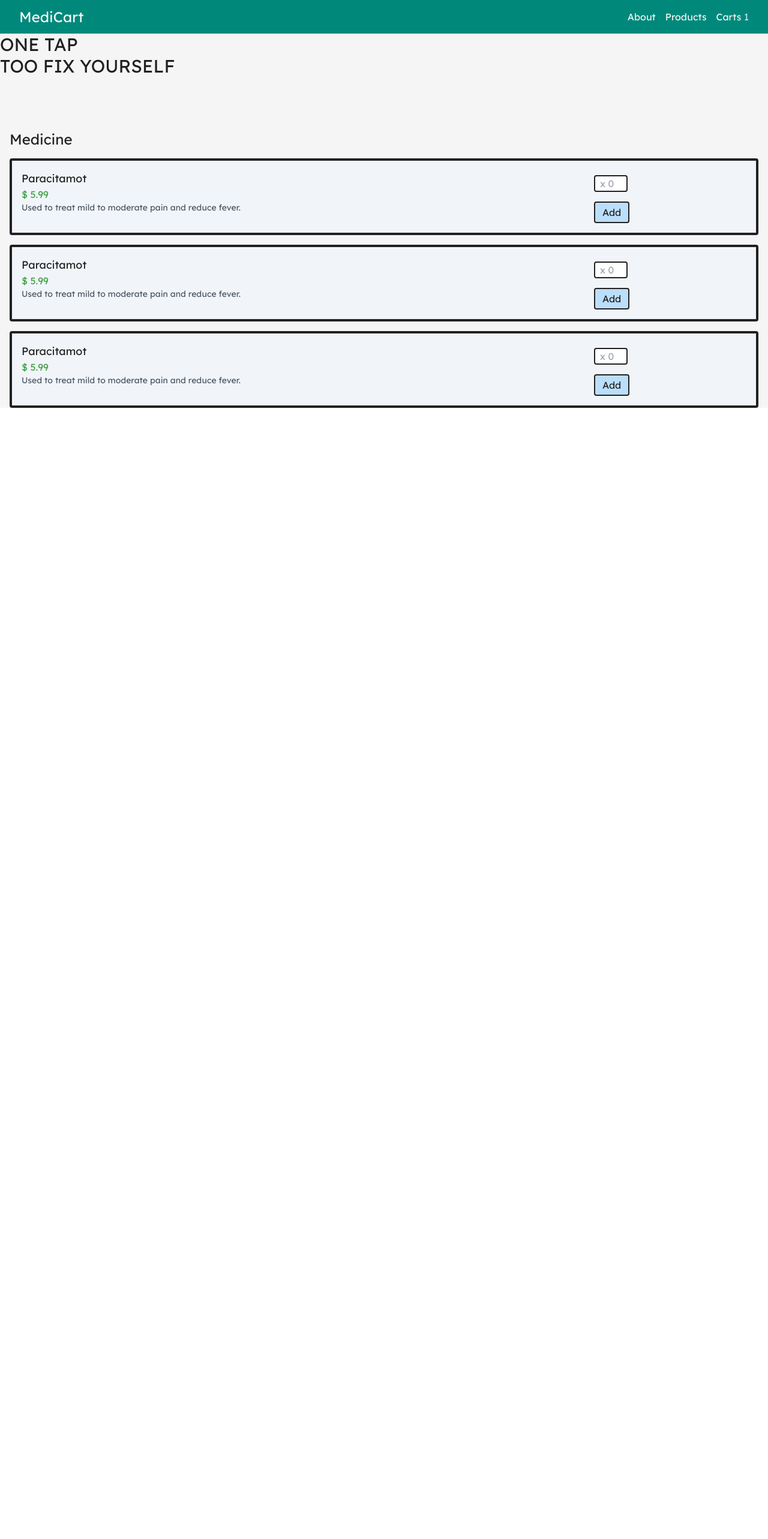
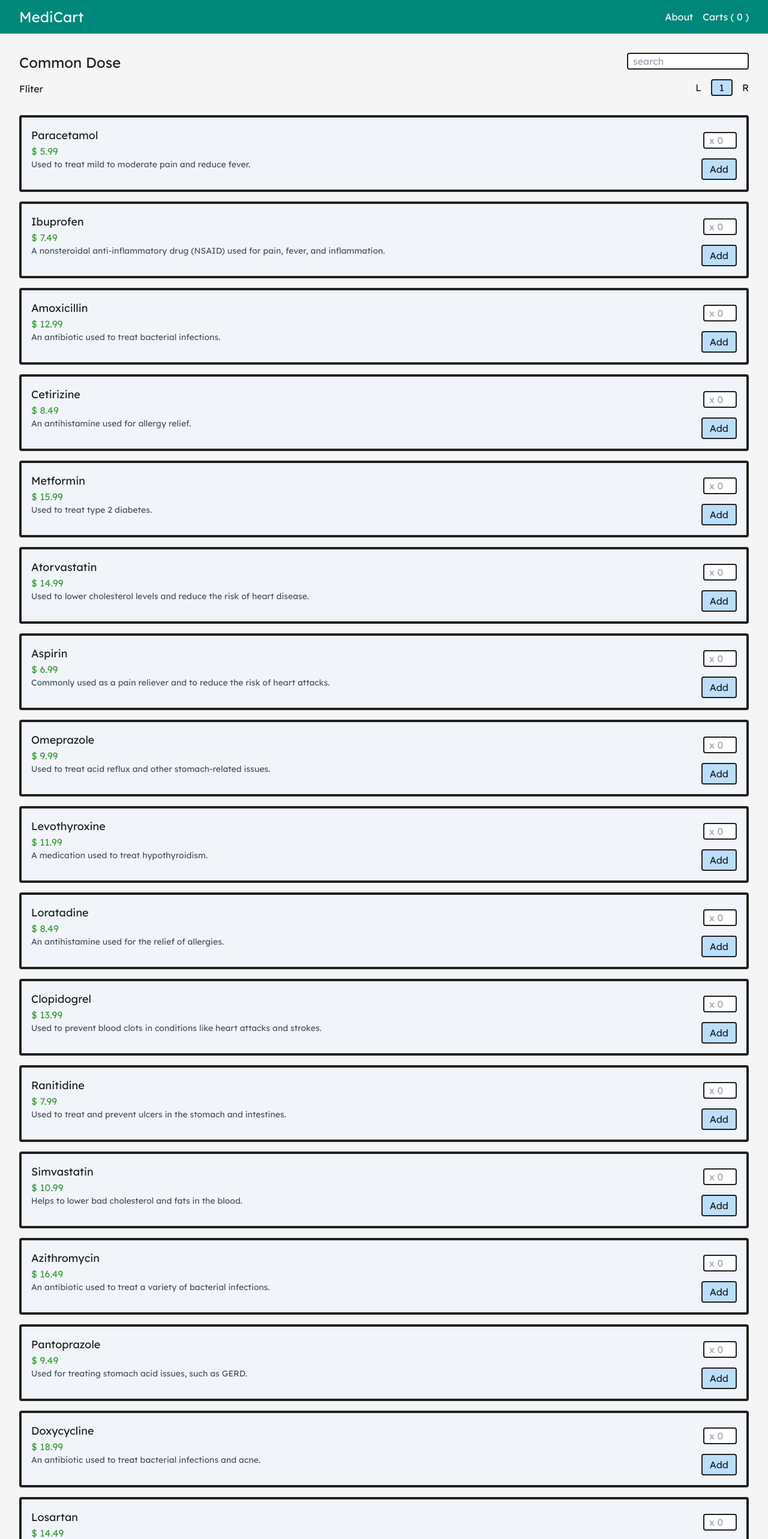
Before and after one commit to HtetAungLw1n/medi-cart, a React (Vite) app: page / in a window 1280 px wide. Shown: the top 2566 px of the page at 60% size. Before the commit the page ends 800 px from the top, so only its background shows below. Built offline with nearby package versions, Linux system fonts and the light colour scheme.

Commit message:
Ui all down (only need 10 limits in MedicineList)

```diff
--- a/src/App.jsx
+++ b/src/App.jsx
@@ -1,13 +1,13 @@
-import Hero from "./layout/Hero";
 import Nav from "./layout/Nav";
 import Products from "./layout/Products";
+import Footer from "./layout/Footer";
 
 function App() {
   return (
     <>
       <Nav />
-      <Hero />
       <Products />
+      <Footer />
     </>
   );
 }
--- /dev/null
+++ b/src/components/ControlBar.jsx
@@ -0,0 +1,26 @@
+import React from "react";
+import Fliter from "../components/Fliter";
+import Pagination from "./Pagination";
+
+const ControlBar = () => {
+  return (
+    <>
+      <div className="flex justify-between items-center py-4">
+        <div>
+          <p className="text-2xl mb-4">Common Dose</p>
+          <Fliter />
+        </div>
+        <div>
+          <input
+            type="text"
+            placeholder="search"
+            className="block outline-none border-2 border-textcolor rounded pl-2 mb-4"
+          />
+          <Pagination />
+        </div>
+      </div>
+    </>
+  );
+};
+
+export default ControlBar;
--- /dev/null
+++ b/src/components/Fliter.jsx
@@ -0,0 +1,7 @@
+import React from "react";
+
+const Fliter = () => {
+  return <div>Fliter</div>;
+};
+
+export default Fliter;
--- a/src/components/Medicine.jsx
+++ b/src/components/Medicine.jsx
@@ -1,23 +1,21 @@
 import React from "react";
 
-const Medicine = () => {
+const Medicine = ({ medicine }) => {
   return (
     <>
       <div className="medicine bg-slate-100 mb-4 border-4 rounded p-4 border-textcolor flex">
         <div className="w-3/4">
-          <div className="text-lg">Paracitamot</div>
-          <div className="text-secondary">$ 5.99</div>
-          <div className="text-sm text-gray-600">
-            Used to treat mild to moderate pain and reduce fever.
-          </div>
+          <div className="text-lg">{medicine.name}</div>
+          <div className="text-secondary">$ {medicine.price}</div>
+          <div className="text-sm text-gray-600">{medicine.description}</div>
         </div>
-        <div className="w-1/4 pl-12 pt-2">
+        <div className="w-1/4 pl-12 pt-2 flex flex-col items-end">
           <input
             type="number"
             placeholder="x 0"
             min={1}
             max={50}
-            className="block outline-none border-2 border-textcolor rounded w-14 pl-2"
+            className="block outline-none border-2 border-textcolor rounded min-w-14 max-w-14 pl-2"
           />
           <button className="mt-4 bg-accent hover:bg-blue-300 px-3 py-1 border-2 border-textcolor rounded transition duration-200">
             Add
--- a/src/components/MedicineList.jsx
+++ b/src/components/MedicineList.jsx
@@ -1,13 +1,15 @@
-import React from "react";
+import React, { useState } from "react";
 import Medicine from "./Medicine";
+import medicines from "../store/medicines";
 
 const MedicineList = () => {
+  const [state, setMedicines] = useState(medicines);
   return (
     <>
       <div className="medicine-list mt-4">
-        <Medicine />
-        <Medicine />
-        <Medicine />
+        {state.map((medicine) => (
+          <Medicine key={medicine.key} medicine={medicine} />
+        ))}
       </div>
     </>
   );
--- /dev/null
+++ b/src/components/Pagination.jsx
@@ -0,0 +1,13 @@
+import React from "react";
+
+const Pagination = () => {
+  return (
+    <div className="flex justify-end gap-4">
+      <button className="hover:text-blue-300 transition duration-200">L</button>
+      <div className="bg-accent px-3 border-2 border-textcolor rounded">1</div>
+      <button className="hover:text-blue-300 transition duration-200">R</button>
+    </div>
+  );
+};
+
+export default Pagination;
--- /dev/null
+++ b/src/layout/Footer.jsx
@@ -0,0 +1,18 @@
+import React from "react";
+
+const Footer = () => {
+  return (
+    <>
+      <div className="bg-primary rounded-t-3xl">
+        <div className="container text-center py-8 text-background">
+          <p className="text-4xl">ALL IN ONE PLACE</p>
+          <p className="text-4xl">
+            <span className="text-accent">MEDICART</span> IS
+          </p>
+        </div>
+      </div>
+    </>
+  );
+};
+
+export default Footer;
--- a/src/layout/Hero.jsx
+++ /dev/null
@@ -1,15 +0,0 @@
-import React from "react";
-
-const Hero = () => {
-  return (
-    <div className="bg-background h-[20vh] text-textcolor flex ">
-      <div>
-        <p className="text-3xl">ONE TAP</p>
-        <p className="text-3xl">TOO FIX YOURSELF</p>
-      </div>
-      <div>{/* img  */}</div>
-    </div>
-  );
-};
-
-export default Hero;
--- a/src/layout/Nav.jsx
+++ b/src/layout/Nav.jsx
@@ -2,7 +2,8 @@ import React from "react";
 
 const Nav = () => {
   return (
-    <div className="bg-primary text-background flex justify-between items-center px-8 h-14">
+    <div className="bg-primary text-background px-8 h-14">
+      <div className="container flex justify-between items-center h-full">
         <div>
           <h1 className="text-2xl">MediCart</h1>
         </div>
@@ -10,14 +11,13 @@ const Nav = () => {
           <p>
             <a href="">About</a>
           </p>
-        <p>
-          <a href="">Products</a>
-        </p>
-        <p>
+
+          <p className="hover:text-emerald-200 transition duration-200">
             <a href="">
-            Carts <span className="text-accent">1</span>
+              Carts <span>( 0 )</span>
             </a>
           </p>
+        </div>
       </div>
     </div>
   );
--- a/src/layout/Products.jsx
+++ b/src/layout/Products.jsx
@@ -1,11 +1,16 @@
 import React from "react";
 import MedicineList from "../components/MedicineList";
+import ControlBar from "../components/ControlBar";
+import Pagination from "../components/Pagination";
 
 const Products = () => {
   return (
-    <section className="bg-background text-textcolor px-4">
-      <p className="text-2xl">Medicine</p>
-      <MedicineList />
+    <section className="bg-background text-textcolor px-8 py-4">
+      <div className="container">
+        <ControlBar />
+        <MedicineList />
+        <Pagination />
+      </div>
     </section>
   );
 };
--- /dev/null
+++ b/src/store/medicines.js
@@ -0,0 +1,174 @@
+const medicines = [
+  {
+    id: 1,
+    name: "Paracetamol",
+    price: 5.99,
+    description: "Used to treat mild to moderate pain and reduce fever.",
+    category: "Pain Relief",
+    image: "https://example.com/images/paracetamol.jpg",
+  },
+  {
+    id: 2,
+    name: "Ibuprofen",
+    price: 7.49,
+    description:
+      "A nonsteroidal anti-inflammatory drug (NSAID) used for pain, fever, and inflammation.",
+    category: "Pain Relief",
+    image: "https://example.com/images/ibuprofen.jpg",
+  },
+  {
+    id: 3,
+    name: "Amoxicillin",
+    price: 12.99,
+    description: "An antibiotic used to treat bacterial infections.",
+    category: "Antibiotics",
+    image: "https://example.com/images/amoxicillin.jpg",
+  },
+  {
+    id: 4,
+    name: "Cetirizine",
+    price: 8.49,
+    description: "An antihistamine used for allergy relief.",
+    category: "Allergy Relief",
+    image: "https://example.com/images/cetirizine.jpg",
+  },
+  {
+    id: 5,
+    name: "Metformin",
+    price: 15.99,
+    description: "Used to treat type 2 diabetes.",
+    category: "Diabetes",
+    image: "https://example.com/images/metformin.jpg",
+  },
+  {
+    id: 6,
+    name: "Atorvastatin",
+    price: 14.99,
+    description:
+      "Used to lower cholesterol levels and reduce the risk of heart disease.",
+    category: "Cardiology",
+    image: "https://example.com/images/atorvastatin.jpg",
+  },
+  {
+    id: 7,
+    name: "Aspirin",
+    price: 6.99,
+    description:
+      "Commonly used as a pain reliever and to reduce the risk of heart attacks.",
+    category: "Pain Relief",
+    image: "https://example.com/images/aspirin.jpg",
+  },
+  {
+    id: 8,
+    name: "Omeprazole",
+    price: 9.99,
+    description: "Used to treat acid reflux and other stomach-related issues.",
+    category: "Gastrointestinal",
+    image: "https://example.com/images/omeprazole.jpg",
+  },
+  {
+    id: 9,
+    name: "Levothyroxine",
+    price: 11.99,
+    description: "A medication used to treat hypothyroidism.",
+    category: "Endocrinology",
+    image: "https://example.com/images/levothyroxine.jpg",
+  },
+  {
+    id: 10,
+    name: "Loratadine",
+    price: 8.49,
+    description: "An antihistamine used for the relief of allergies.",
+    category: "Allergy Relief",
+    image: "https://example.com/images/loratadine.jpg",
+  },
+  {
+    id: 11,
+    name: "Clopidogrel",
+    price: 13.99,
+    description:
+      "Used to prevent blood clots in conditions like heart attacks and strokes.",
+    category: "Cardiology",
+    image: "https://example.com/images/clopidogrel.jpg",
+  },
+  {
+    id: 12,
+    name: "Ranitidine",
+    price: 7.99,
+    description:
+      "Used to treat and prevent ulcers in the stomach and intestines.",
+    category: "Gastrointestinal",
+    image: "https://example.com/images/ranitidine.jpg",
+  },
+  {
+    id: 13,
+    name: "Simvastatin",
+    price: 10.99,
+    description: "Helps to lower bad cholesterol and fats in the blood.",
+    category: "Cardiology",
+    image: "https://example.com/images/simvastatin.jpg",
+  },
+  {
+    id: 14,
+    name: "Azithromycin",
+    price: 16.49,
+    description:
+      "An antibiotic used to treat a variety of bacterial infections.",
+    category: "Antibiotics",
+    image: "https://example.com/images/azithromycin.jpg",
+  },
+  {
+    id: 15,
+    name: "Pantoprazole",
+    price: 9.49,
+    description: "Used for treating stomach acid issues, such as GERD.",
+    category: "Gastrointestinal",
+    image: "https://example.com/images/pantoprazole.jpg",
+  },
+  {
+    id: 16,
+    name: "Doxycycline",
+    price: 18.99,
+    description: "An antibiotic used to treat bacterial infections and acne.",
+    category: "Antibiotics",
+    image: "https://example.com/images/doxycycline.jpg",
+  },
+  {
+    id: 17,
+    name: "Losartan",
+    price: 14.49,
+    description:
+      "Used to treat high blood pressure and protect the kidneys in diabetic patients.",
+    category: "Cardiology",
+    image: "https://example.com/images/losartan.jpg",
+  },
+  {
+    id: 18,
+    name: "Fexofenadine",
+    price: 8.99,
+    description:
+      "An antihistamine used for allergy relief, including hay fever.",
+    category: "Allergy Relief",
+    image: "https://example.com/images/fexofenadine.jpg",
+  },
+  {
+    id: 19,
+    name: "Hydrochlorothiazide",
+    price: 10.49,
+    description:
+      "A diuretic used to treat high blood pressure and fluid retention.",
+    category: "Cardiology",
+    image: "https://example.com/images/hydrochlorothiazide.jpg",
+  },
+  {
+    id: 20,
+    name: "Ciprofloxacin",
+    price: 19.99,
+    description:
+      "An antibiotic used to treat bacterial infections, including UTIs.",
+    category: "Antibiotics",
+    image: "https://example.com/images/ciprofloxacin.jpg",
+  },
+];
+
+export default medicines;
--- a/tailwind.config.js
+++ b/tailwind.config.js
@@ -2,6 +2,9 @@
 export default {
   content: ["./index.html", "./src/**/*.{js,ts,jsx,tsx}"],
   theme: {
+    container: {
+      center: true,
+    },
     extend: {
       colors: {
         primary: "#00897B",
```
Lines whose indentation alone changed are shown as unchanged.
